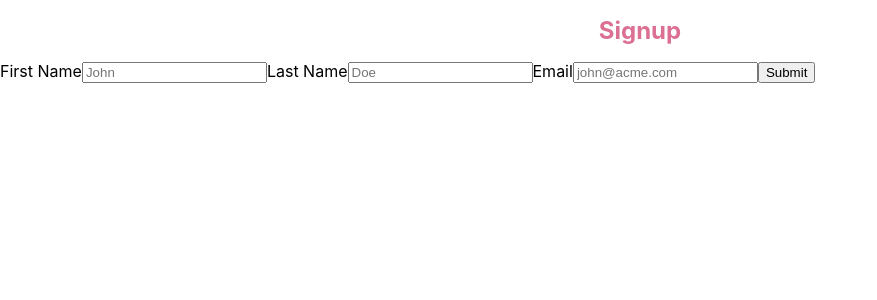
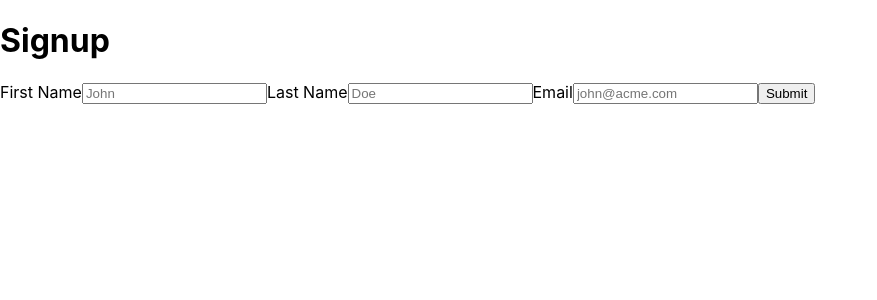
Before and after one commit to NitorCreations/CSS-Poc-1, a React (Create React App) app: page / in a window 1280 px wide. Shown: the top 300 px of the page, without its empty margins (0-877 px from the left). Built offline with nearby package versions, Linux system fonts and the light colour scheme.

Commit message:
Removed styled componenets

```diff
--- a/package.json
+++ b/package.json
@@ -40,8 +40,5 @@
       "last 1 firefox version",
       "last 1 safari version"
     ]
-  },
-  "devDependencies": {
-    "@types/styled-components": "^5.1.26"
   }
 }
--- a/src/App.tsx
+++ b/src/App.tsx
@@ -1,13 +1,11 @@
-import React from "react";
-import { Formik, Field, Form, FormikHelpers } from "formik";
+import React from 'react';
+import { Formik, Field, Form, FormikHelpers } from 'formik';
 
-import styled from "styled-components";
-
-const Title = styled.h1`
-  font-size: 1.5em;
-  text-align: center;
-  color: palevioletred;
-`;
+// const Title = styled.h1`
+//   font-size: 1.5em;
+//   text-align: center;
+//   color: palevioletred;
+// `;
 interface Values {
   firstName: string;
   lastName: string;
@@ -17,12 +15,12 @@ interface Values {
 function App() {
   return (
     <div>
-      <Title>Signup</Title>
+      <h1>Signup</h1>
       <Formik
         initialValues={{
-          firstName: "",
-          lastName: "",
-          email: "",
+          firstName: '',
+          lastName: '',
+          email: '',
         }}
         onSubmit={(
           values: Values,
@@ -35,21 +33,21 @@ function App() {
         }}
       >
         <Form>
-          <label htmlFor="firstName">First Name</label>
-          <Field id="firstName" name="firstName" placeholder="John" />
+          <label htmlFor='firstName'>First Name</label>
+          <Field id='firstName' name='firstName' placeholder='John' />
 
-          <label htmlFor="lastName">Last Name</label>
-          <Field id="lastName" name="lastName" placeholder="Doe" />
+          <label htmlFor='lastName'>Last Name</label>
+          <Field id='lastName' name='lastName' placeholder='Doe' />
 
-          <label htmlFor="email">Email</label>
+          <label htmlFor='email'>Email</label>
           <Field
-            id="email"
-            name="email"
-            placeholder="john@acme.com"
-            type="email"
+            id='email'
+            name='email'
+            placeholder='john@acme.com'
+            type='email'
           />
 
-          <button type="submit">Submit</button>
+          <button type='submit'>Submit</button>
         </Form>
       </Formik>
     </div>
```
Also changed, not shown: 1 other file (tests, documents, lock files or other folders).
